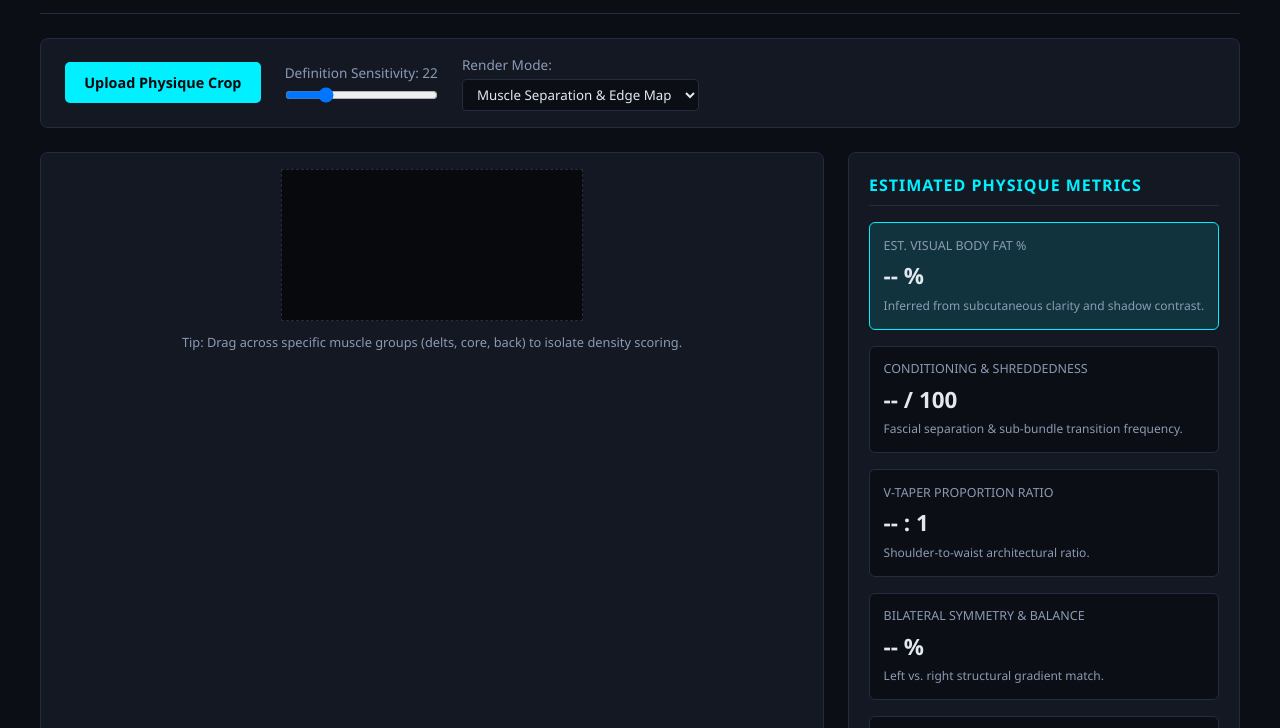
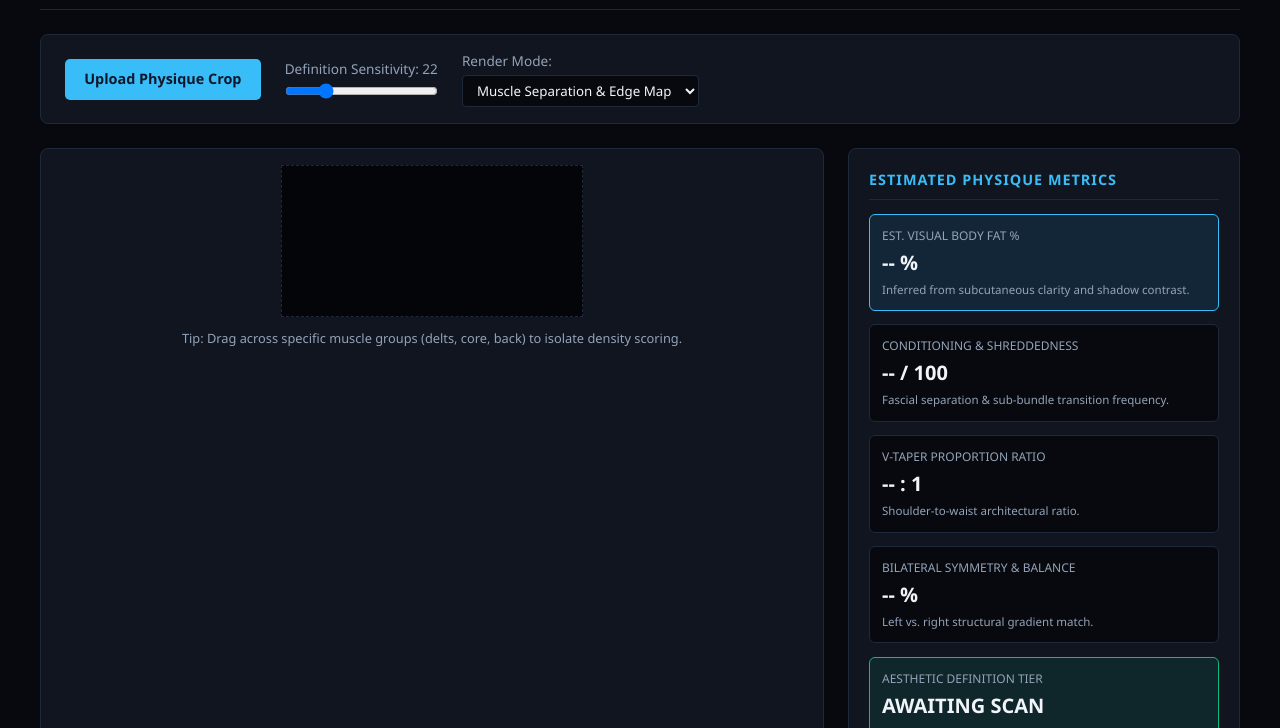
Before and after one commit to AmaanArmar/bio-pixel-scanner, a plain HTML site: page index.html in a window 1280 px wide. Shown: the part 97-825 px from the top of the page. Drawn offline with Linux system fonts and the light colour scheme.

Commit message:
style.css v2
Updated color variables and adjusted font sizes for various elements.

```diff
--- a/style.css
+++ b/style.css
@@ -1,49 +1,39 @@
 :root {
-    --bg: #0b0e14;
-    --panel: #131822;
-    --border: #232d3f;
-    --text: #e2e8f0;
-    --muted: #8b9bb4;
-    --accent: #00f0ff;
-    --accent-dim: rgba(0, 240, 255, 0.12);
+    --bg: #07090e;
+    --panel: #101520;
+    --border: #1e293b;
+    --text: #f1f5f9;
+    --muted: #94a3b8;
+    --accent: #38bdf8;
+    --accent-dim: rgba(56, 189, 248, 0.1);
 }
 
 * { box-sizing: border-box; margin: 0; padding: 0; font-family: 'Segoe UI', system-ui, monospace; }
-
 body { background: var(--bg); color: var(--text); padding: 2rem; line-height: 1.5; }
-
 .container { max-width: 1200px; margin: 0 auto; }
-
 header { border-bottom: 1px solid var(--border); padding-bottom: 1rem; margin-bottom: 1.5rem; }
-h1 { font-size: 1.5rem; letter-spacing: 1px; display: flex; align-items: center; gap: 12px; }
+h1 { font-size: 1.4rem; letter-spacing: 1px; display: flex; align-items: center; gap: 12px; }
 .badge { font-size: 0.7rem; background: var(--accent-dim); color: var(--accent); border: 1px solid var(--accent); padding: 3px 8px; border-radius: 4px; }
-.subtitle { color: var(--muted); font-size: 0.9rem; margin-top: 4px; }
-
+.subtitle { color: var(--muted); font-size: 0.85rem; margin-top: 4px; }
 .controls { display: flex; flex-wrap: wrap; gap: 1.5rem; align-items: center; background: var(--panel); padding: 1rem 1.5rem; border-radius: 8px; border: 1px solid var(--border); margin-bottom: 1.5rem; }
-
 input[type="file"] { display: none; }
-.upload-btn { background: var(--accent); color: #05080c; font-weight: 700; padding: 0.6rem 1.2rem; border-radius: 5px; cursor: pointer; font-size: 0.9rem; transition: opacity 0.2s; }
+.upload-btn { background: var(--accent); color: #0f172a; font-weight: 700; padding: 0.6rem 1.2rem; border-radius: 5px; cursor: pointer; font-size: 0.9rem; transition: opacity 0.2s; }
 .upload-btn:hover { opacity: 0.85; }
-
 .sliders { display: flex; gap: 1.5rem; flex-wrap: wrap; align-items: center; }
 .slider-group { display: flex; flex-direction: column; gap: 4px; font-size: 0.85rem; color: var(--muted); }
 select { background: var(--bg); color: var(--text); border: 1px solid var(--border); padding: 5px 10px; border-radius: 4px; }
-
 .workspace { display: grid; grid-template-columns: 2fr 1fr; gap: 1.5rem; }
 @media (max-width: 850px) { .workspace { grid-template-columns: 1fr; } }
-
 .canvas-box { background: var(--panel); border: 1px solid var(--border); border-radius: 8px; padding: 1rem; display: flex; flex-direction: column; align-items: center; }
-canvas { max-width: 100%; height: auto; border: 1px dashed var(--border); cursor: crosshair; background: #07090d; }
+canvas { max-width: 100%; height: auto; border: 1px dashed var(--border); cursor: crosshair; background: #030508; }
 .hint { font-size: 0.8rem; color: var(--muted); margin-top: 0.75rem; text-align: center; }
-
-.metrics-panel { background: var(--panel); border: 1px solid var(--border); border-radius: 8px; padding: 1.25rem; display: flex; flex-direction: column; gap: 1rem; }
-.metrics-panel h2 { font-size: 1rem; color: var(--accent); letter-spacing: 1px; border-bottom: 1px solid var(--border); padding-bottom: 0.5rem; }
-
-.metric-card { background: var(--bg); border: 1px solid var(--border); padding: 0.85rem; border-radius: 6px; display: flex; flex-direction: column; }
+.metrics-panel { background: var(--panel); border: 1px solid var(--border); border-radius: 8px; padding: 1.25rem; display: flex; flex-direction: column; gap: 0.85rem; }
+.metrics-panel h2 { font-size: 0.9rem; color: var(--accent); letter-spacing: 1px; border-bottom: 1px solid var(--border); padding-bottom: 0.5rem; }
+.metric-card { background: var(--bg); border: 1px solid var(--border); padding: 0.75rem; border-radius: 6px; display: flex; flex-direction: column; }
 .metric-card.highlight { border-color: var(--accent); background: var(--accent-dim); }
-.metric-card .label { font-size: 0.78rem; color: var(--muted); text-transform: uppercase; }
-.metric-card .value { font-size: 1.4rem; font-weight: 700; color: var(--text); margin: 4px 0; }
-.metric-card .desc { font-size: 0.75rem; color: var(--muted); }
-
+.metric-card.tier-card { border-color: #10b981; background: rgba(16, 185, 129, 0.1); }
+.metric-card .label { font-size: 0.75rem; color: var(--muted); text-transform: uppercase; }
+.metric-card .value { font-size: 1.25rem; font-weight: 700; color: var(--text); margin: 3px 0; }
+.metric-card .desc { font-size: 0.72rem; color: var(--muted); }
 .secondary-btn { background: transparent; border: 1px solid var(--border); color: var(--text); padding: 0.6rem; border-radius: 5px; cursor: pointer; margin-top: auto; }
 .secondary-btn:hover { border-color: var(--accent); color: var(--accent); }
```
